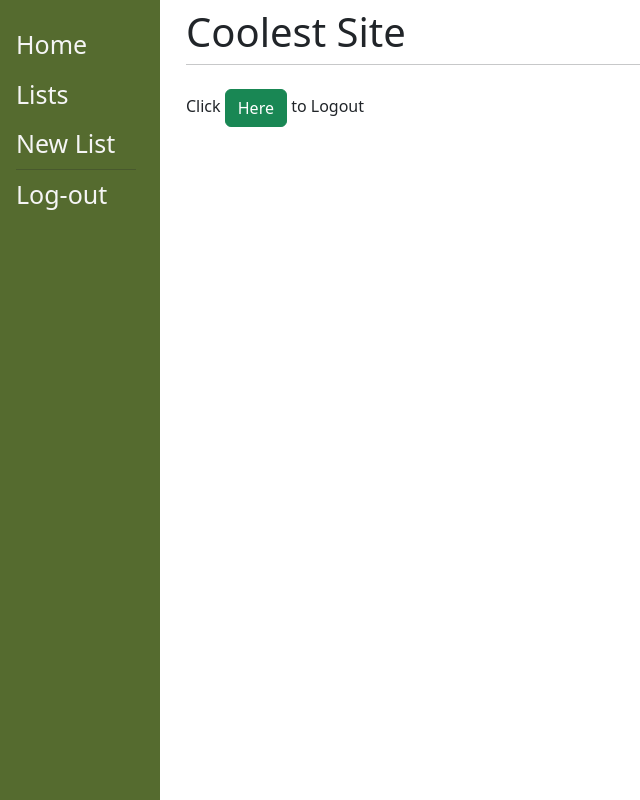
After one commit to Gabriel-Roc/Django-learn, a Django app: page /logout/ in a window 1280 px wide. The commit adds this page. Shown: the whole page, without its empty margins (0-640 px from the left). Run offline with Django 5.2, Linux system fonts and the light colour scheme; a user stored in the database is signed in.

Commit message:
i don't even remember what i did, it was a lot

```diff
--- a/my_site/app_test/models.py
+++ b/my_site/app_test/models.py
@@ -1,6 +1,8 @@
 from django.db import models
+from django.contrib.auth.models import User
 
 class ToDoList(models.Model):
+    user = models.ForeignKey(User, on_delete=models.CASCADE)
     name = models.CharField(max_length=200)
     completed = models.BooleanField(default=False)
 
--- a/my_site/app_test/templates/app_test/base.html
+++ b/my_site/app_test/templates/app_test/base.html
@@ -39,14 +39,20 @@
         <a href="/home/">Home</a>
         <a href="/lists/">Lists</a>
         <a href="/lists/new/">New List</a>
+        <hr class="mt-0 mb-0 w-75 ms-3">
+        {% if user.is_authenticated %}
+            <a href="/logout">Log-out</a>
+        {% else %}
+            <a href="/login/">Log-in</a>
+        {% endif %}
     </div>
     <div class="main">
         <div class="row ms-1 w-100">
             <div class="col-8">
                 <h1 class="mt-2">Coolest Site</h1>
                 <hr class="mt-0 mb-4">
-                {% block content %}
-                {% endblock %}
+                    {% block content %}
+                    {% endblock %}
             </div>
         </div>
     </div>
--- a/my_site/app_test/urls.py
+++ b/my_site/app_test/urls.py
@@ -1,8 +1,13 @@
 from django.urls import path
 from . import views
+import register.views as other_views
+
+app_name = 'app_test'
 
 urlpatterns = [
     path('home/', views.home, name='home'),
     path('lists/', views.view_list, name='lists'),
     path('lists/new/', views.new_list, name='new_list'),
+    path('logout/', other_views.logout, name='logout'),
+    path('invalid_user/', views.invalid_user, name='invalid_user'),
 ]
--- a/my_site/my_site/settings.py
+++ b/my_site/my_site/settings.py
@@ -122,3 +122,7 @@ STATIC_URL = 'static/'
 
 CRISPY_ALLOWED_TEMPLATE_PACKS = "bootstrap4"
 CRISPY_TEMPLATE_PACK = 'bootstrap4'
+
+LOGIN_REDIRECT_URL = '/home'
+LOGOUT_REDIRECT_URL = '/home'
+LOGIN_URL = '/invalid_user'
--- a/my_site/my_site/urls.py
+++ b/my_site/my_site/urls.py
@@ -22,4 +22,5 @@ urlpatterns = [
     path('admin/', admin.site.urls),
     path('', include('app_test.urls')),
     path('register/', v.register, name='register'),
+    path('', include("django.contrib.auth.urls")),
 ]
--- /dev/null
+++ b/my_site/register/templates/registration/logout.html
@@ -0,0 +1,10 @@
+<!DOCTYPE html>
+{% extends "app_test/base.html" %}
+{% block title %}Log-out{% endblock %}
+
+{% block content %}
+<form method="POST" class="form-group">
+    {% csrf_token %}
+    <p>Click <button type="submit" class="btn btn-success">Here</button> to Logout</p>
+</form>
+{% endblock %}
--- a/my_site/register/views.py
+++ b/my_site/register/views.py
@@ -1,12 +1,23 @@
 from django.shortcuts import render, redirect
 from .forms import RegisterForm
+from django.contrib.auth import logout as auth_logout
+from django.contrib.auth.decorators import login_required
 
 def register(request):
+    if request.user.is_authenticated:
+        return redirect('/home')
     if request.method == 'POST':
-        form = RegisterForm()
+        form = RegisterForm(request.POST)
         if form.is_valid():
             form.save()
-        return redirect('home/')
+            return redirect('app_test:home')
     else:
         form = RegisterForm()
     return render(request, 'register/register.html', {"form": form})
+
+@login_required
+def logout(request):
+    if request.method == 'POST':
+        auth_logout(request)
+        return redirect('/login')
+    return render(request, 'registration/logout.html')
```
Also changed, not shown: my_site/app_test/templates/app_test/invalid_user.html (added, +7 -0 lines), my_site/app_test/views.py (+14 -3 lines), my_site/register/templates/registration/login.html (added, +13 -0 lines), my_site/app_test/migrations/0001_initial.py, my_site/app_test/migrations/0002_alter_todoitem_todo_list.py (deleted), my_site/app_test/migrations/0003_alter_todoitem_todo_list.py (deleted), my_site/db.sqlite3.
